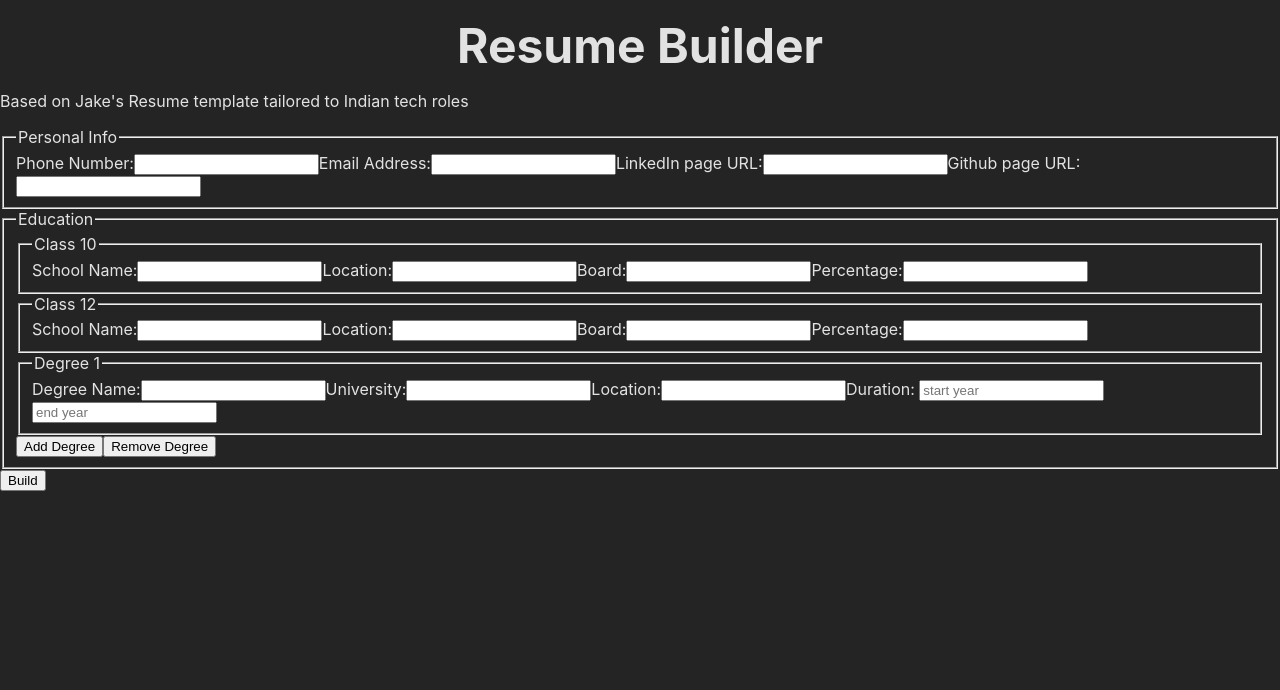
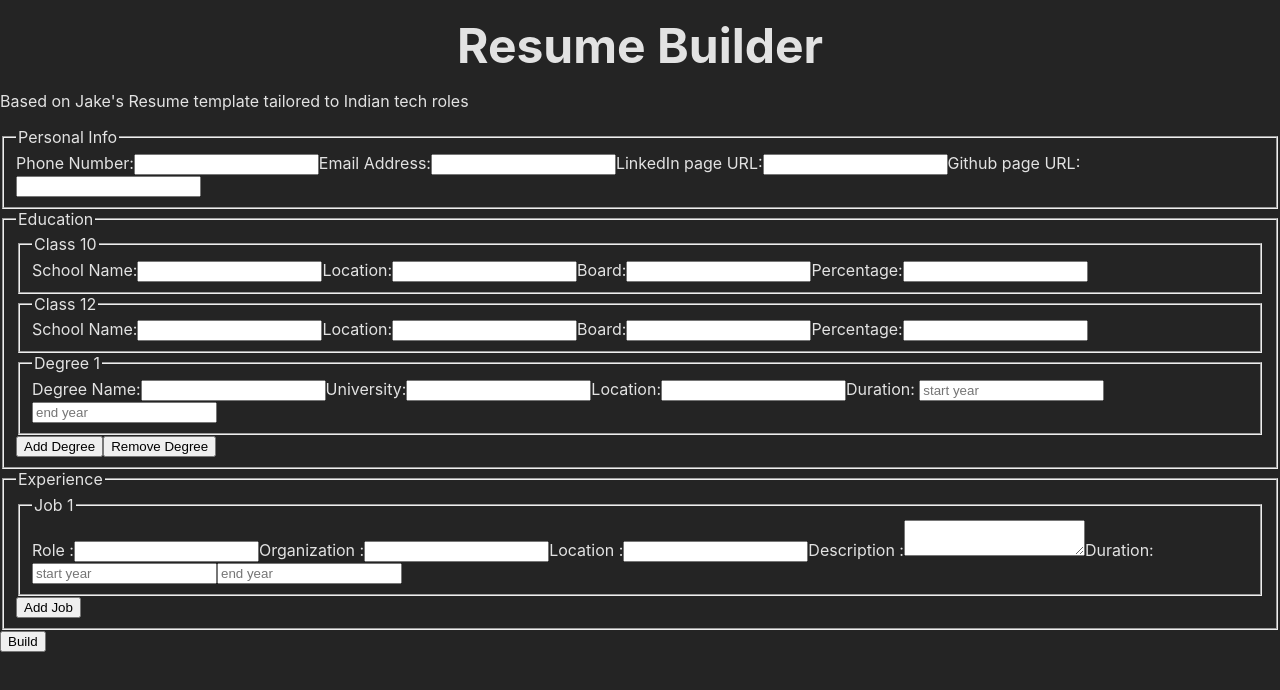
Before and after one commit to haze-09/buildCV, a React (Vite) app: page / in a window 1280 px wide. Shown: the top 690 px of the page. Built offline with nearby package versions, Linux system fonts and the light colour scheme.

Commit message:
experience form built

```diff
--- a/src/components/form.jsx
+++ b/src/components/form.jsx
@@ -1,14 +1,16 @@
 import Personal from "./form/personal";
 import Education from "./form/education";
+import Experience from "./form/experience";
 
-function Form(){
-    return <form action="">
-    <Personal />
-    <Education />
-    <button type="submit">Build</button>
+function Form() {
+  return (
+    <form action="">
+      <Personal />
+      <Education />
+      <Experience />
+      <button type="submit">Build</button>
     </form>
-
-
+  );
 }
 
 export default Form;
--- a/src/components/form/experience.jsx
+++ b/src/components/form/experience.jsx
@@ -0,0 +1,63 @@
+import { useState } from "react";
+import { Duration } from "./utils";
+
+function Job({ index }) {
+  function nameHelper(name) {
+    return name + index;
+  }
+  let role = nameHelper("role");
+  let org = nameHelper("organization");
+  let location = nameHelper("jobLocation");
+  let desc = nameHelper("jobDesc");
+  let duration = {
+    start: nameHelper("jobDuration") + "Start",
+    end: nameHelper("jobDuration") + "end",
+  };
+
+  return (
+    <fieldset>
+        <legend>Job {index + 1}</legend>
+      <label htmlFor={role}>Role :</label>
+      <input type="text" name={role} id={role} required />
+      <label htmlFor={org}>Organization :</label>
+      <input type="text" name={org} id={org} required />
+      <label htmlFor={location}>Location :</label>
+      <input type="text" name={location} id={location} required />
+      <label htmlFor={desc}>Description :</label>
+      <textarea name={desc} id={desc} required></textarea>
+      <Duration duration={duration} />
+    </fieldset>
+  );
+}
+
+function Experience() {
+  const [jobs, setJobs] = useState([0]);
+
+  function addJob() {
+    setJobs([...jobs, jobs.length]);
+  }
+
+  function removeJob() {
+    setJobs(jobs.slice(0, -1));
+  }
+
+  return (
+    <fieldset>
+      <legend>Experience</legend>
+      {jobs.map((_, index) => (
+        <Job key={index} index={index} />
+      ))}
+      <button type="button" onClick={addJob}>
+        Add Job
+      </button>
+
+      {jobs.length > 1 && (
+        <button type="button" onClick={removeJob}>
+          Remove Job
+        </button>
+      )}
+    </fieldset>
+  );
+}
+
+export default Experience;
```
